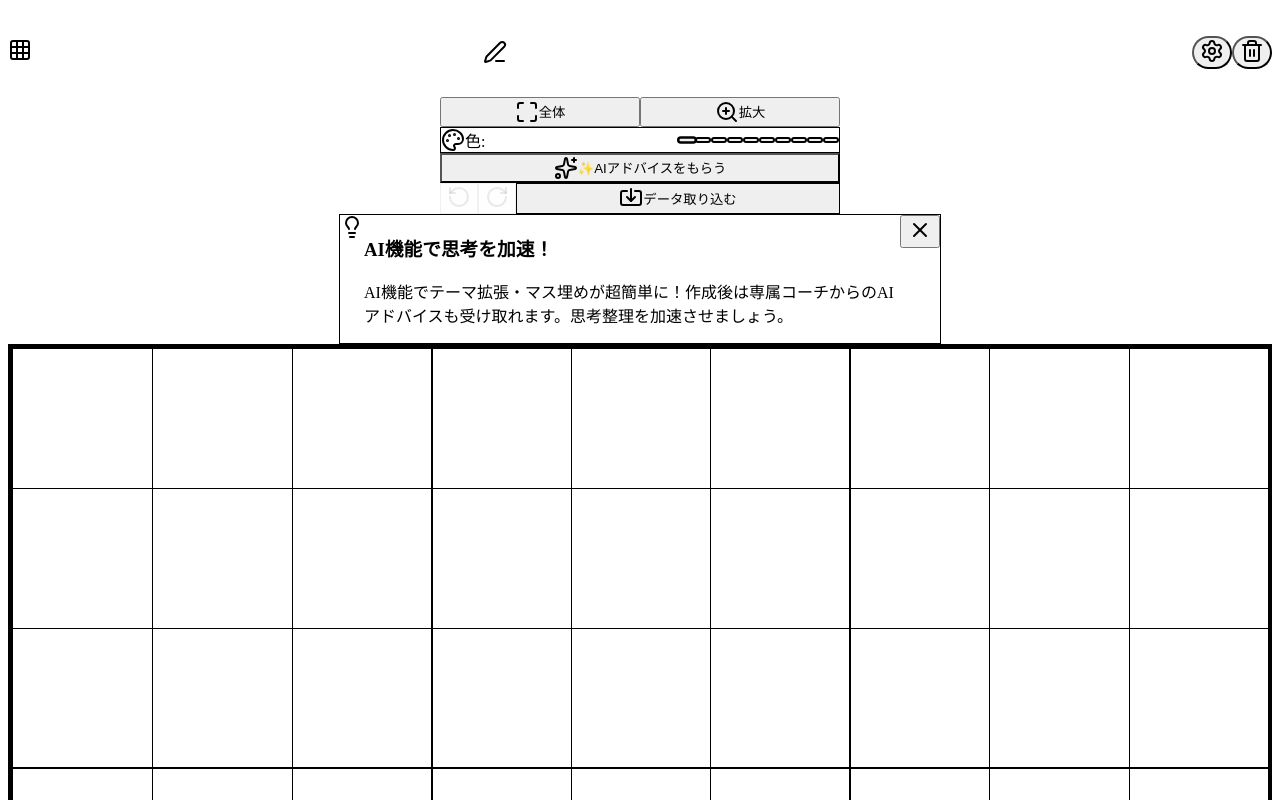
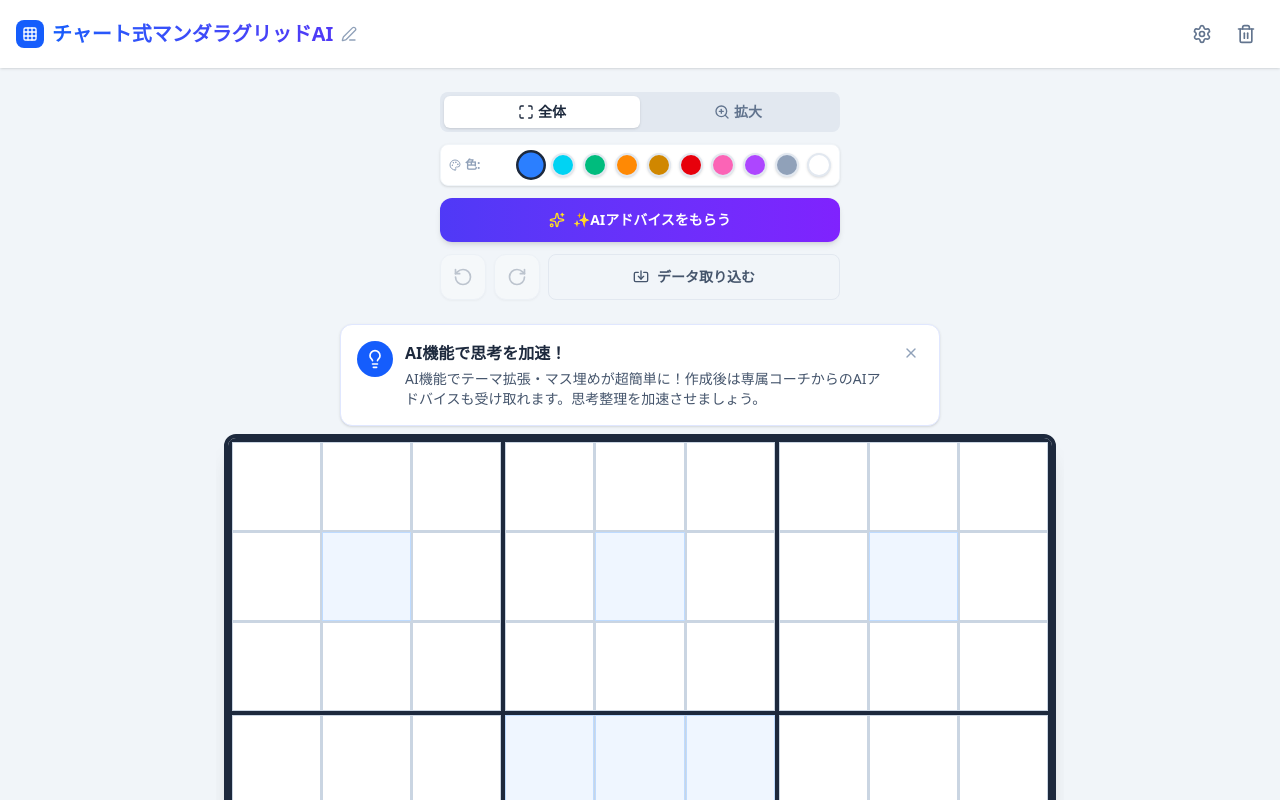
Before and after one commit to aikworks/ChartStyleMandalaGridAI, a React (Vite) app: page / in a window 1280 px wide. Shown: the top 800 px of the page. Built offline with nearby package versions, Linux system fonts and the light colour scheme.

Commit message:
UI復元および商標対応の完了

```diff
--- a/package.json
+++ b/package.json
@@ -1,5 +1,5 @@
 {
-  "name": "mandala-chart-app",
+  "name": "chart-grid-ai",
   "private": true,
   "version": "0.0.0",
   "type": "module",
--- a/src/index.css
+++ b/src/index.css
@@ -1,3 +1 @@
-@tailwind base;
-@tailwind components;
-@tailwind utilities;
+@import "tailwindcss";
```
Also changed, not shown: 1 other file (tests, documents, lock files or other folders).
